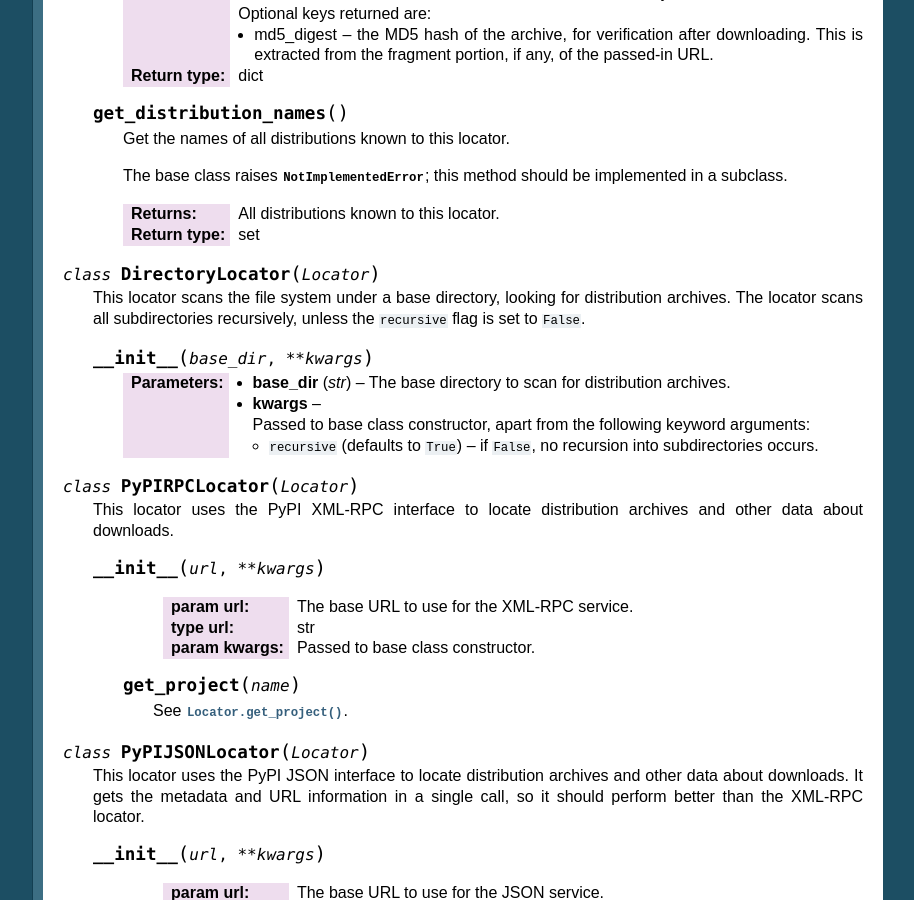
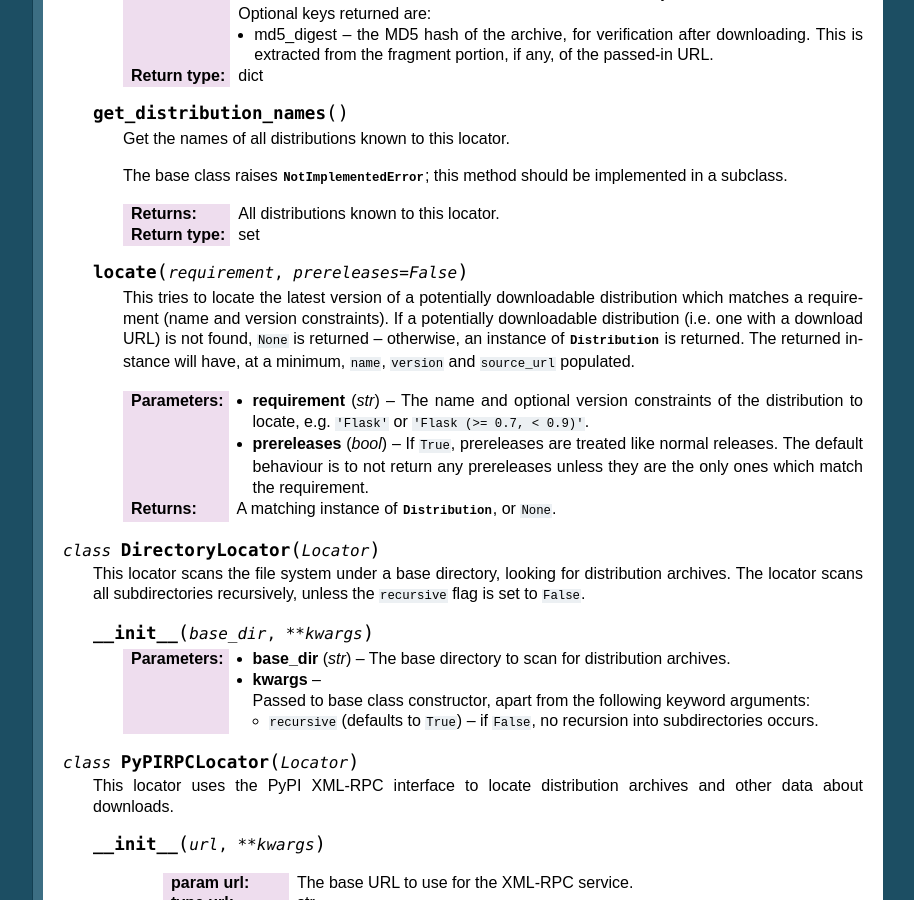
Before and after one commit to pypa/distlib, a Sphinx documentation site: the page built from docs/reference.rst, in a window 1280 px wide and 900 px high, scrolled down 8992 px. Shown: the whole window, without its empty margins (187-1101 px from the left). Built offline with Sphinx 7.4.7, drawn with Linux system fonts in a browser that asks for light colours; formulas are drawn with MathJax 3; comment, search, counter and statistics services are not loaded; some of the changed text lies outside the part shown.

Commit message:
Updated documentation.

```diff
--- a/docs/internals.rst
+++ b/docs/internals.rst
@@ -113,6 +113,12 @@ will look something like this::
             returning a dictionary mapping version to ``Distribution``
             instance, or an empty dictionary if nothing was found.
             """
+
+When attempting to :meth:`locate`, it would be useful to pass requirement
+information to :meth:`get_project` / :meth:`_get_project`. This can be done in
+a :attr:`matcher` attribute which is normally ``None`` but set to a
+:class:`distlib.version.Matcher` instance when a :meth:`locate` call is in
+progress.
 
 
 Finding dependencies
--- a/docs/reference.rst
+++ b/docs/reference.rst
@@ -635,6 +635,28 @@ Classes
       :returns: All distributions known to this locator.
       :rtype: set
 
+   .. method:: locate(requirement, prereleases=False)
+
+      This tries to locate the latest version of a potentially downloadable
+      distribution which matches a requirement (name and version constraints).
+      If a potentially downloadable distribution (i.e. one with a download
+      URL) is not found, ``None`` is returned -- otherwise, an instance of
+      :class:`~distlib.database.Distribution` is returned. The returned
+      instance will have, at a minimum, ``name``, ``version`` and
+      ``source_url`` populated.
+
+      :param requirement: The name and optional version constraints of the
+                          distribution to locate, e.g. ``'Flask'`` or
+                          ``'Flask (>= 0.7, < 0.9)'``.
+      :type requirement: str
+      :param prereleases: If ``True``, prereleases are treated like normal
+                          releases. The default behaviour is to not return any
+                          prereleases unless they are the only ones which match
+                          the requirement.
+      :type prereleases: bool
+      :returns: A matching instance of :class:`~distlib.database.Distribution`,
+                or ``None``.
+
 .. class:: DirectoryLocator(Locator)
 
    This locator scans the file system under a base directory, looking for
@@ -784,7 +806,7 @@ Functions
              Note that some of the names may be Unicode.
    :rtype: list
 
-.. function:: locate(requirement)
+.. function:: locate(requirement, prereleases=False)
 
    This convenience function returns the latest version of a potentially
    downloadable distribution which matches a requirement (name and version
@@ -798,6 +820,11 @@ Functions
                        distribution to locate, e.g. ``'Flask'`` or
                        ``'Flask (>= 0.7, < 0.9)'``.
    :type requirement: str
+   :param prereleases: If ``True``, prereleases are treated like normal
+                       releases. The default behaviour is to not return any
+                       prereleases unless they are the only ones which match
+                       the requirement.
+   :type prereleases: bool
    :returns: A matching instance of :class:`~distlib.database.Distribution`,
              or ``None``.
 
--- a/docs/tutorial.rst
+++ b/docs/tutorial.rst
@@ -757,6 +757,11 @@ specify the ``scheme`` keyword when creating the instance::
 
     >>> legacy_metadata = Metadata(scheme='legacy')
 
+The term 'legacy' is somewhat ambiguous, as it could refer to either the
+metadata format (legacy => key-value, non-legacy =< JSON as described in
+:pep:`426`) or the version specification (legacy => setuptools-compatible,
+non-legacy => as described in :pep:`440`). In this case, it refers to the
+**version scheme** and *not* the metadata format.
 Legacy metadata is also subject to constraints, but they are less stringent
 (for example, the name and version number are less constrained).
 
```
